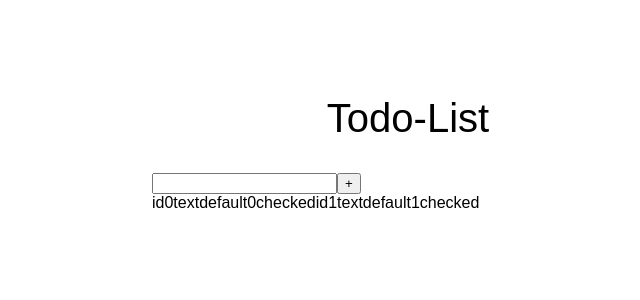
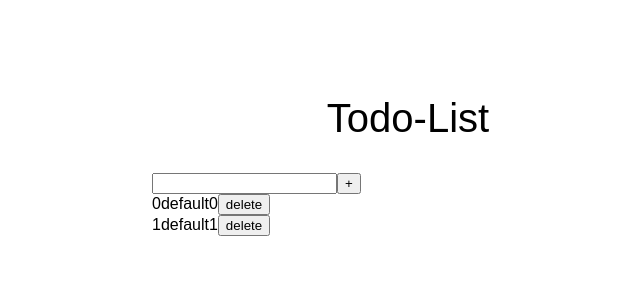
Before and after one commit to AnKyungMoo/Todo-list, a React (Create React App) app: page / in a window 1280 px wide. Shown: the top 300 px of the page, without its empty margins (232-872 px from the left). Built offline with nearby package versions, Linux system fonts and the light colour scheme.

Commit message:
Add the todo item

```diff
--- /dev/null
+++ b/src/components/App.css
@@ -0,0 +1,5 @@
+.template {
+    width: 512px;
+    margin: 0 auto; /* 페이지 중앙 정렬 */
+    margin-top: 4rem;
+  }
--- a/src/components/App.js
+++ b/src/components/App.js
@@ -1,10 +1,15 @@
 import React, { Component } from 'react'
-import Todo from './Todo'
+import TodoForm from './TodoForm'
+import TodoList from './TodoList'
+import './App.css'
 
 class App extends Component {
   render() {
     return (
-      <Todo />
+      <div className='template'>
+        <TodoForm />
+        <TodoList />
+      </div>
     )
   }
 }
--- a/src/components/Todo.css
+++ b/src/components/TodoForm.css
@@ -1,10 +1,3 @@
-.template {
-    width: 512px;
-    margin: 0 auto; /* 페이지 중앙 정렬 */
-    margin-top: 4rem;
-  }
-
-
 .title {
     padding: 2rem;
     font-size: 2.5rem;
--- /dev/null
+++ b/src/components/TodoForm.js
@@ -0,0 +1,18 @@
+import React, { Component } from 'react'
+import './TodoForm.css'
+
+class TodoForm extends Component {
+
+    render() {
+        return(
+            <form>
+                <div className='title'>Todo-List</div>
+                <input />
+                <button >+</button>
+            </form>
+        )
+    }
+}
+
+
+export default TodoForm
--- /dev/null
+++ b/src/components/TodoItem.js
@@ -0,0 +1,35 @@
+import React, { Component } from 'react'
+import { Map, List } from 'immutable'
+
+class TodoItem extends Component {
+
+    static defaultProps = {
+        todos: List([
+            Map({
+                id: 0,
+                text: 'default0',
+                checked: false
+            }),
+            Map({
+                id: 1,
+                text: 'default1',
+                checked: true
+            })
+        ])
+    }
+
+    render() {
+        const { id, text, checked } = this.props.todo.toJS()
+
+        return(
+            <div>
+                { id }
+                { text }
+                { checked }
+                <button>delete</button>
+            </div>
+        )
+    }
+}
+
+export default TodoItem
--- a/src/components/Todo.js
+++ b/src/components/TodoList.js
@@ -1,8 +1,8 @@
 import React, { Component } from 'react'
 import { Map, List } from 'immutable'
-import './Todo.css'
+import TodoItem from './TodoItem'
 
-class Todo extends Component {
+class TodoList extends Component {
 
     static defaultProps = {
         todos: List([
@@ -19,17 +19,24 @@
         ])
     }
 
-    render() {
-        return(
-            <form className='template'>
-                <div className='title'>Todo-List</div>
-                <input />
-                <button >+</button>
-                <div>{this.props.todos}</div>
-            </form>
+    render()
+    {
+        const list = this.props.todos.map(
+            todo => (
+                <TodoItem
+                  key={todo.id}
+                  todo={todo}
+                />
+            )
+        )
+
+        return (
+            <div>
+                { list }
+            </div>
         )
     }
+
 }
 
-
-export default Todo
+export default TodoList
```
